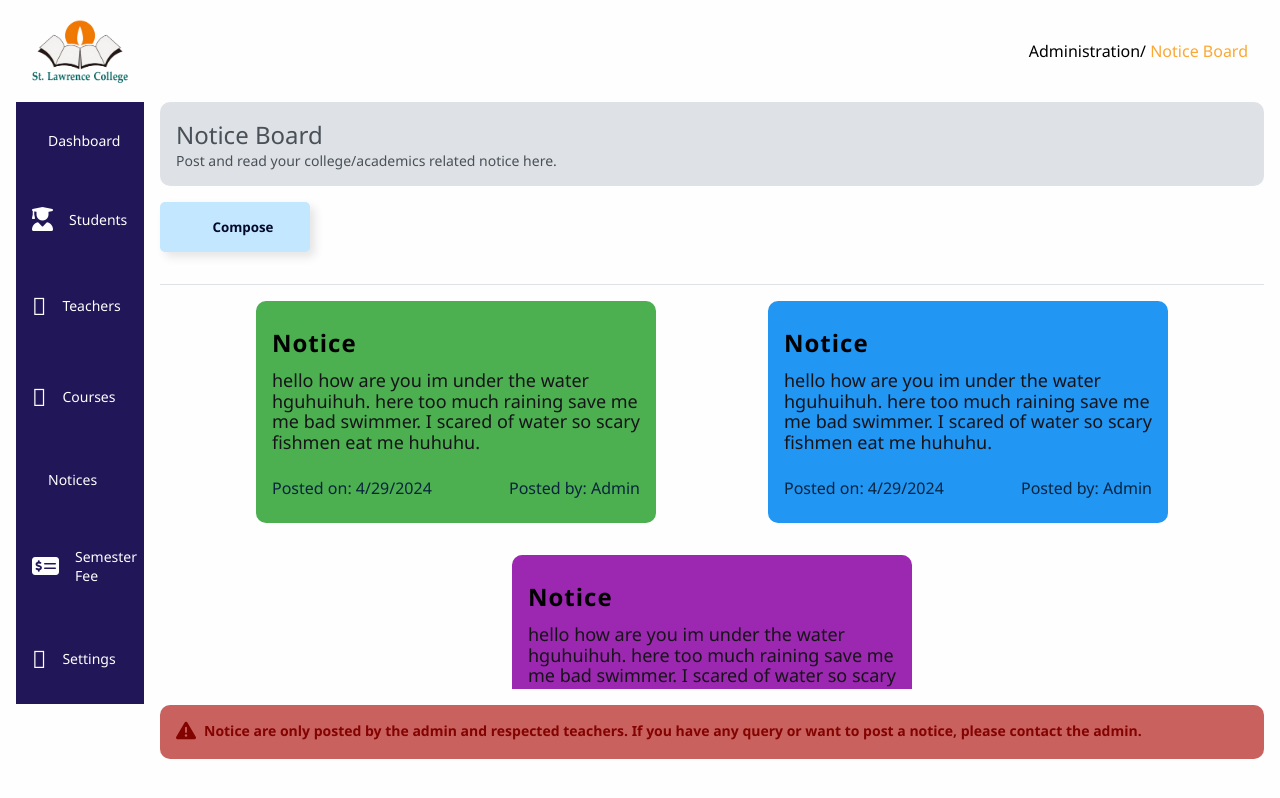
After one commit to sushankpp/Student-management-system, a PHP site: page /notice.php in a window 1280 px wide. The commit adds this page. Shown: the top 798 px of the page. Run offline with PHP 8.4, Linux system fonts and the light colour scheme; some libraries are stand-ins or nearby versions.

Commit message:
notice page UI made

```diff
--- a/course.php
+++ b/course.php
@@ -35,14 +35,14 @@
             <div class=" vertical-nav-bar ">
                 <ul class="nav-items">
                     <ul class="nav-items ">
-                        <li><a href="dashboard.php"><i class="fa-solid fa-objects-column"></i><span>Dashboard</span></a>
+                    <li><a href="dashboard.php"><i class="fa-solid fa-objects-column"></i><span>Dashboard</span></a>
                         </li>
                         <li><a href="studentList.php"><i class="fa-solid fa-user-graduate"></i><span>Students</span></a>
                         </li>
                         <li><a href="teacherList.php"><i
                                     class="fa-duotone fa-person-chalkboard"></i><span>Teachers</span></a></li>
                         <li><a href="course.php"><i class="fa-duotone fa-book"></i><span>Courses</span></a></li>
-                        <li><a href=""><i class="fa-regular fa-messages"></i><span>Notices</span></a></li>
+                        <li><a href="notice.php"><i class="fa-regular fa-messages"></i><span>Notices</span></a></li>
                         <li><a href="semesterFee.php"><i class="fa-solid fa-money-check-dollar"></i><span>Semester
                                     Fee</span></a></li>
                         <li><a href=""><i class="fa-duotone fa-gear"></i><span>Settings</span></a></li>
--- a/dashboard.php
+++ b/dashboard.php
@@ -49,7 +49,7 @@
                         <li><a href="teacherList.php"><i
                                     class="fa-duotone fa-person-chalkboard"></i><span>Teachers</span></a></li>
                         <li><a href="course.php"><i class="fa-duotone fa-book"></i><span>Courses</span></a></li>
-                        <li><a href=""><i class="fa-regular fa-messages"></i><span>Notices</span></a></li>
+                        <li><a href="notice.php"><i class="fa-regular fa-messages"></i><span>Notices</span></a></li>
                         <li><a href="semesterFee.php"><i class="fa-solid fa-money-check-dollar"></i><span>Semester
                                     Fee</span></a></li>
                         <li><a href=""><i class="fa-duotone fa-gear"></i><span>Settings</span></a></li>
--- /dev/null
+++ b/notice.php
@@ -0,0 +1,222 @@
+<!DOCTYPE html>
+<html lang="en">
+
+<head>
+    <meta charset="UTF-8">
+    <meta name="viewport" content="width=device-width, initial-scale=1.0">
+    <link rel="stylesheet" href="https://site-assets.fontawesome.com/releases/v6.5.1/css/all.css">
+    <link rel="shortcut icon" href="internals/images/st-lawrence-logo.png" type="image/x-icon">
+    <link rel="stylesheet" href="style/loadingScreen.js">
+    <link rel="stylesheet" href="style/studentList_sidebar.css">
+    <link rel="stylesheet" href="style/student_list.css">
+    <link rel="stylesheet" href="style/notice.css">
+    <link rel="stylesheet" href="style/textEditor.css">
+
+    <title>Notice for Students and Teachers</title>
+</head>
+
+<body>
+
+    <body>
+        <div class="loading-container" id="loading-container">
+            <div class="loading-screen"></div>
+        </div>
+        <div class="content" id="content">
+
+
+            <header class="header">
+                <img src="internals/images/st-lawrence-logo.png" alt="college logo" class="logo">
+                <div class="current-page-name">
+                    <p class="location">Administration/ <span class="exact-location">Notice Board</span></p>
+                </div>
+
+            </header>
+
+
+            <main class="main-content-container">
+
+                <div class=" vertical-nav-bar ">
+                    <ul class="nav-items ">
+                        <li><a href="dashboard.php"><i class="fa-solid fa-objects-column"></i><span>Dashboard</span></a>
+                        </li>
+                        <li><a href="studentList.php"><i class="fa-solid fa-user-graduate"></i><span>Students</span></a>
+                        </li>
+                        <li><a href="teacherList.php"><i
+                                    class="fa-duotone fa-person-chalkboard"></i><span>Teachers</span></a></li>
+                        <li><a href="course.php"><i class="fa-duotone fa-book"></i><span>Courses</span></a></li>
+                        <li><a href="notice.php"><i class="fa-regular fa-messages"></i><span>Notices</span></a></li>
+                        <li><a href="semesterFee.php"><i class="fa-solid fa-money-check-dollar"></i><span>Semester
+                                    Fee</span></a></li>
+                        <li><a href=""><i class="fa-duotone fa-gear"></i><span>Settings</span></a></li>
+                    </ul>
+                </div>
+
+                <div class="results-container">
+                    <div class="notice-header">
+                        <h1>Notice Board</h1>
+                        <p class="text">Post and read your college/academics related notice here.</p>
+
+                    </div>
+
+                    <button class="compose-notice-button"><i class="fa-regular fa-pen-line"></i>Compose</button>
+
+                    <dialog class="container">
+                        <i class="fa-solid fa-x closePopUp"></i>
+                        <div class="options">
+                            <!-- Text Format -->
+                            <button id="bold" class="option-button format">
+                                <i class="fa-solid fa-bold"></i>
+                            </button>
+                            <button id="italic" class="option-button format">
+                                <i class="fa-solid fa-italic"></i>
+                            </button>
+                            <button id="underline" class="option-button format">
+                                <i class="fa-solid fa-underline"></i>
+                            </button>
+                            <button id="strikethrough" class="option-button format">
+                                <i class="fa-solid fa-strikethrough"></i>
+                            </button>
+                            <button id="superscript" class="option-button script">
+                                <i class="fa-solid fa-superscript"></i>
+                            </button>
+                            <button id="subscript" class="option-button script">
+                                <i class="fa-solid fa-subscript"></i>
+                            </button>
+                            <!-- List -->
+                            <button id="insertOrderedList" class="option-button">
+                                <div class="fa-solid fa-list-ol"></div>
+                            </button>
+                            <button id="insertUnorderedList" class="option-button">
+                                <i class="fa-solid fa-list"></i>
+                            </button>
+                            <!-- Undo/Redo -->
+                            <button id="undo" class="option-button">
+                                <i class="fa-solid fa-rotate-left"></i>
+                            </button>
+                            <button id="redo" class="option-button">
+                                <i class="fa-solid fa-rotate-right"></i>
+                            </button>
+                            <!-- Link -->
+                            <button id="createLink" class="adv-option-button">
+                                <i class="fa fa-link"></i>
+                            </button>
+                            <button id="unlink" class="option-button">
+                                <i class="fa fa-unlink"></i>
+                            </button>
+                            <!-- Alignment -->
+                            <button id="justifyLeft" class="option-button align">
+                                <i class="fa-solid fa-align-left"></i>
+                            </button>
+                            <button id="justifyCenter" class="option-button align">
+                                <i class="fa-solid fa-align-center"></i>
+                            </button>
+                            <button id="justifyRight" class="option-button align">
+                                <i class="fa-solid fa-align-right"></i>
+                            </button>
+                            <button id="justifyFull" class="option-button align">
+                                <i class="fa-solid fa-align-justify"></i>
+                            </button>
+                            <button id="indent" class="option-button spacing">
+                                <i class="fa-solid fa-indent"></i>
+                            </button>
+                            <button id="outdent" class="option-button spacing">
+                                <i class="fa-solid fa-outdent"></i>
+                            </button>
+                            <!-- Headings -->
+                            <select id="formatBlock" class="adv-option-button">
+                                <option value="H1">H1</option>
+                                <option value="H2">H2</option>
+                                <option value="H3">H3</option>
+                                <option value="H4">H4</option>
+                                <option value="H5">H5</option>
+                                <option value="H6">H6</option>
+                            </select>
+                            <!-- Font -->
+                            <select id="fontName" class="adv-option-button"></select>
+                            <select id="fontSize" class="adv-option-button"></select>
+                            <!-- Color -->
+                            <div class="input-wrapper">
+                                <input type="color" id="foreColor" class="adv-option-button" />
+                                <label for="foreColor">Font Color</label>
+                            </div>
+                            <div class="input-wrapper">
+                                <input type="color" id="backColor" class="adv-option-button" />
+                                <label for="backColor">Highlight Color</label>
+                            </div>
+                        </div>
+                        <span>Title:</span>
+                        <div id="preview-title" contenteditable="true"></div>
+                        <span>Notice Content:</span>
+                        <div id="text-input" contenteditable="true"></div>
+                        <button class="sendButton" id="sendButton">Send</button>
+                    </dialog>
+
+                    <div class="posted-notice-div">
+                        <div class="notice">
+                            <div class="notice-title">
+                                <h2>Notice</h2>
+                            </div>
+                            <div class="notice-content">
+                                <p class="content-text">hello how are you im under the water hguhuihuh. here too much
+                                    raining save me me bad swimmer. I scared of water so scary fishmen eat me huhuhu.
+                                </p>
+                            </div>
+                            <div class="notice-time-info">
+                                <p class="time">Posted on: <span>4/29/2024</span></p>
+                                <p class="posted-by">Posted by: Admin</p>
+                            </div>
+                        </div>
+                        <div class="notice">
+                            <div class="notice-title">
+                                <h2>Notice</h2>
+                            </div>
+                            <div class="notice-content">
+                                <p class="content-text">hello how are you im under the water hguhuihuh. here too much
+                                    raining save me me bad swimmer. I scared of water so scary fishmen eat me huhuhu.
+                                </p>
+                            </div>
+                            <div class="notice-time-info">
+                                <p class="time">Posted on: <span>4/29/2024</span></p>
+                                <p class="posted-by">Posted by: Admin</p>
+                            </div>
+                        </div>
+                        <div class="notice">
+                            <div class="notice-title">
+                                <h2>Notice</h2>
+                            </div>
+                            <div class="notice-content">
+                                <p class="content-text">hello how are you im under the water hguhuihuh. here too much
+                                    raining save me me bad swimmer. I scared of water so scary fishmen eat me huhuhu.
+                                </p>
+                            </div>
+                            <div class="notice-time-info">
+                                <p class="time">Posted on: <span>4/29/2024</span></p>
+                                <p class="posted-by">Posted by: Admin</p>
+                            </div>
+                        </div>
+
+
+                    </div>
+
+                    <div class="warning-notice">
+                        <div class="warning">
+                            <i class="fa-solid fa-triangle-exclamation"></i>
+                        </div>
+                        <div class="warning-content">
+                            <p>
+                                Notice are only posted by the admin and respected teachers. If you have any query or
+                                want to
+                                post a notice, please contact the admin.
+                            </p>
+                        </div>
+                    </div>
+                </div>
+            </main>
+        </div>
+        <script src="script/loadingScreen.js" defer></script>
+        <script src="script/notice.js" defer></script>
+        <script src="script/textEditor.js" defer></script>
+    </body>
+
+
+</html>
--- a/semesterFee.php
+++ b/semesterFee.php
@@ -43,7 +43,7 @@
                         <li><a href="teacherList.php"><i
                                     class="fa-duotone fa-person-chalkboard"></i><span>Teachers</span></a></li>
                         <li><a href="course.php"><i class="fa-duotone fa-book"></i><span>Courses</span></a></li>
-                        <li><a href=""><i class="fa-regular fa-messages"></i><span>Notices</span></a></li>
+                        <li><a href="notice.php"><i class="fa-regular fa-messages"></i><span>Notices</span></a></li>
                         <li><a href="semesterFee.php"><i class="fa-solid fa-money-check-dollar"></i><span>Semester
                                     Fee</span></a></li>
                         <li><a href=""><i class="fa-duotone fa-gear"></i><span>Settings</span></a></li>
--- a/studentList.php
+++ b/studentList.php
@@ -38,14 +38,14 @@
             <div class=" vertical-nav-bar ">
                 <ul class="nav-items">
                     <ul class="nav-items ">
-                        <li><a href="dashboard.php"><i class="fa-solid fa-objects-column"></i><span>Dashboard</span></a>
+                    <li><a href="dashboard.php"><i class="fa-solid fa-objects-column"></i><span>Dashboard</span></a>
                         </li>
                         <li><a href="studentList.php"><i class="fa-solid fa-user-graduate"></i><span>Students</span></a>
                         </li>
                         <li><a href="teacherList.php"><i
                                     class="fa-duotone fa-person-chalkboard"></i><span>Teachers</span></a></li>
                         <li><a href="course.php"><i class="fa-duotone fa-book"></i><span>Courses</span></a></li>
-                        <li><a href=""><i class="fa-regular fa-messages"></i><span>Notices</span></a></li>
+                        <li><a href="notice.php"><i class="fa-regular fa-messages"></i><span>Notices</span></a></li>
                         <li><a href="semesterFee.php"><i class="fa-solid fa-money-check-dollar"></i><span>Semester
                                     Fee</span></a></li>
                         <li><a href=""><i class="fa-duotone fa-gear"></i><span>Settings</span></a></li>
--- /dev/null
+++ b/style/notice.css
@@ -0,0 +1,107 @@
+.notice-header {
+  margin: 1rem 0;
+  padding: 1rem;
+  border-radius: 10px;
+  background-color: #dee2e6;
+}
+
+.notice-header h1 {
+  font-size: 24px;
+  font-weight: 500;
+  color: #495057;
+}
+
+.notice-header p {
+  font-size: 14px;
+  font-weight: 400;
+  color: #495057;
+}
+
+.compose-notice-button {
+  cursor: pointer;
+  display: flex;
+  justify-content: center;
+  align-items: center;
+  width: 150px;
+  height: 50px;
+  background-color: #c2e7ff;
+  padding: 1rem;
+  border-radius: 5px;
+  font-weight: 600;
+  font-family: inherit;
+  border: none;
+  box-shadow: 5px 5px 10px rgba(0, 0, 0, 0.1);
+  gap: 1rem;
+}
+
+.compose-notice-button i {
+  font-size: 14px;
+}
+
+.posted-notice-div {
+  display: flex;
+  flex-direction: row;
+  flex-wrap: wrap;
+  justify-content: space-evenly;
+  border-top: 1px solid #dee2e6;
+  margin-top: 2rem;
+  gap: 1rem;
+  overflow: hidden;
+  overflow-y: scroll;
+  scroll-behavior: smooth;
+  max-height: 405px;
+}
+
+.notice {
+  width: 400px;
+  height: fit-content;
+  border-radius: 10px;
+  color: #000;
+  padding: 1.5rem 1rem;
+  margin-top: 1rem;
+}
+
+.notice-title h2 {
+  font-size: 24px;
+  font-weight: 600;
+  line-height: 1.3rem;
+  letter-spacing: 1px;
+  padding: 0.5rem 0;
+}
+
+.notice-content {
+  padding: 0.5rem 0;
+}
+
+.notice-content p {
+  line-height: 1.3rem;
+  font-size: 18px;
+  color: rgb(22, 20, 25);
+}
+
+.notice-time-info {
+  display: flex;
+  justify-content: space-between;
+  padding-top: 1rem;
+  color: #09243e;
+}
+
+.warning-notice {
+  background-color: #b01513ac;
+  padding: 1rem;
+  display: flex;
+  gap: 0.5rem;
+  margin: 1rem 0;
+  border-radius: 10px;
+}
+
+.warning-notice i {
+  font-size: 20px;
+  color: #820300;
+}
+
+.warning-notice p {
+  color: #820300;
+  font-size: 14px;
+  font-weight: 600;
+}
--- a/style/studentList_sidebar.css
+++ b/style/studentList_sidebar.css
@@ -8,7 +8,7 @@
 body {
   font-family: 'Segoe UI', Roboto, 'Helvetica Neue';
   background-color: #fefefe;
-  margin: 1rem 2rem;
+  margin: 1rem;
 }
 
 p {
@@ -31,9 +31,9 @@ a {
   color: #fefefe;
 }
 
-i {
+/* i {
   padding-right: 1rem;
-}
+} */
 
 .header {
   width: 100%;
@@ -69,12 +69,19 @@ i {
   cursor: pointer;
   background-color: #201658;
   transition: all 0.3s ease-in-out;
+
+
 }
+
+
 
 .nav-items li a {
   font-size: 14px;
   color: #fefefe;
   transition: color 0.2s ease-in-out;
+  display: flex;
+  align-items: center;
+  gap: 1rem;
 }
 
 .nav-items li i {
@@ -86,13 +93,20 @@ i {
   display: none;
 }
 
-.nav-items li:nth-child(2) i,
+/* .nav-items li:nth-child(2) i,
 .nav-items li:nth-child(4) i {
   padding-right: 1.5rem;
-}
+} */
 
 .vertical-nav-bar.shrink {
   width: 4dvw;
+
+.nav-items .nav-items{
+  display: flex;
+  flex-direction: column;
+  align-items: center;
+  justify-content: center;
+}
 }
 
 
--- /dev/null
+++ b/style/textEditor.css
@@ -0,0 +1,120 @@
+.container {
+  background-color: #ffffff;
+  width: 99vmin;
+  padding: 50px 30px;
+  border-radius: 10px;
+  box-shadow: 0 25px 50px rgba(7, 20, 35, 0.2);
+  z-index: 11;
+  position: relative;
+  transform: translate(-1000px, -1000px);
+  opacity: 0;
+  transition: all 0.3s ease;
+}
+
+.show {
+  transform: translate(450px, 50px);
+  opacity: 1;
+}
+
+dialog::backdrop {
+  background-color: rgba(0, 0, 0, 0.6);
+}
+
+.fa-x {
+  cursor: pointer;
+  float: right;
+  margin-top: -1rem;
+}
+
+.options {
+  display: flex;
+  flex-wrap: wrap;
+  align-items: center;
+  gap: 13px;
+}
+
+button {
+  cursor: pointer;
+  height: 28px;
+  width: 28px;
+  display: grid;
+  place-items: center;
+  border-radius: 3px;
+  border: none;
+  background-color: #ffffff;
+  outline: none;
+  color: #020929;
+}
+.container i {
+  padding-right: 0;
+}
+select {
+  padding: 7px;
+  border: 1px solid #020929;
+  border-radius: 3px;
+  background-color: #ffffff;
+}
+
+.input-wrapper {
+  display: flex;
+  align-items: center;
+  gap: 8px;
+}
+input[type='color'] {
+  -webkit-appearance: none;
+  -moz-appearance: none;
+  appearance: none;
+  background-color: transparent;
+  width: 40px;
+  height: 28px;
+  border: none;
+  cursor: pointer;
+}
+input[type='color']::-webkit-color-swatch {
+  border-radius: 15px;
+  box-shadow: 0 0 0 2px #ffffff, 0 0 0 3px #020929;
+}
+input[type='color']::-moz-color-swatch {
+  border-radius: 15px;
+  box-shadow: 0 0 0 2px #ffffff, 0 0 0 3px #020929;
+}
+#text-input {
+  margin-top: 10px;
+  border: 1px solid #dddddd;
+  padding: 20px;
+  height: 36vh;
+}
+.active {
+  background-color: #e0e9ff;
+}
+
+#text-input:focus {
+  outline: none;
+}
+
+#preview-title {
+  margin-top: 10px;
+  border: 1px solid #dddddd;
+  padding: 20px;
+  height: 7vh;
+}
+
+#preview-title:focus {
+  outline: none;
+}
+
+span {
+  font-weight: 500;
+}
+
+.sendButton {
+  height: 36px;
+  padding: 0 1rem;
+  width: 80px;
+  background-color: #0b57d0;
+  color: #ffffff;
+  margin-top: 1rem;
+  border-radius: 10px;
+  font-family: inherit;
+  font-weight: 600;
+}
--- a/teacherList.php
+++ b/teacherList.php
@@ -38,14 +38,14 @@
             <div class=" vertical-nav-bar ">
                 <ul class="nav-items">
                     <ul class="nav-items ">
-                        <li><a href="dashboard.php"><i class="fa-solid fa-objects-column"></i><span>Dashboard</span></a>
+                    <li><a href="dashboard.php"><i class="fa-solid fa-objects-column"></i><span>Dashboard</span></a>
                         </li>
                         <li><a href="studentList.php"><i class="fa-solid fa-user-graduate"></i><span>Students</span></a>
                         </li>
                         <li><a href="teacherList.php"><i
                                     class="fa-duotone fa-person-chalkboard"></i><span>Teachers</span></a></li>
                         <li><a href="course.php"><i class="fa-duotone fa-book"></i><span>Courses</span></a></li>
-                        <li><a href=""><i class="fa-regular fa-messages"></i><span>Notices</span></a></li>
+                        <li><a href="notice.php"><i class="fa-regular fa-messages"></i><span>Notices</span></a></li>
                         <li><a href="semesterFee.php"><i class="fa-solid fa-money-check-dollar"></i><span>Semester
                                     Fee</span></a></li>
                         <li><a href=""><i class="fa-duotone fa-gear"></i><span>Settings</span></a></li>
```
Also changed, not shown: script/notice.js (added, +23 -0 lines), script/textEditor.js (added, +136 -0 lines).
